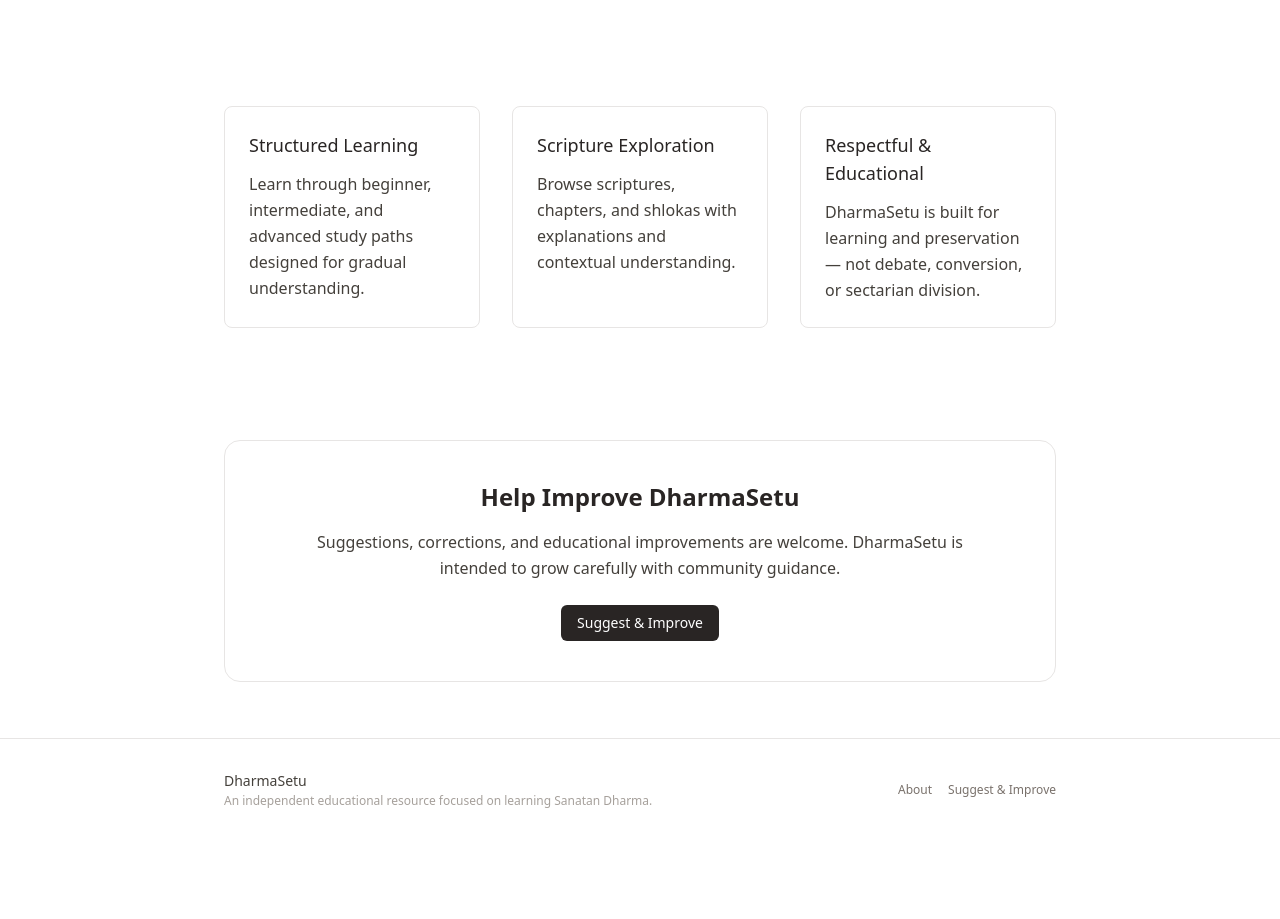
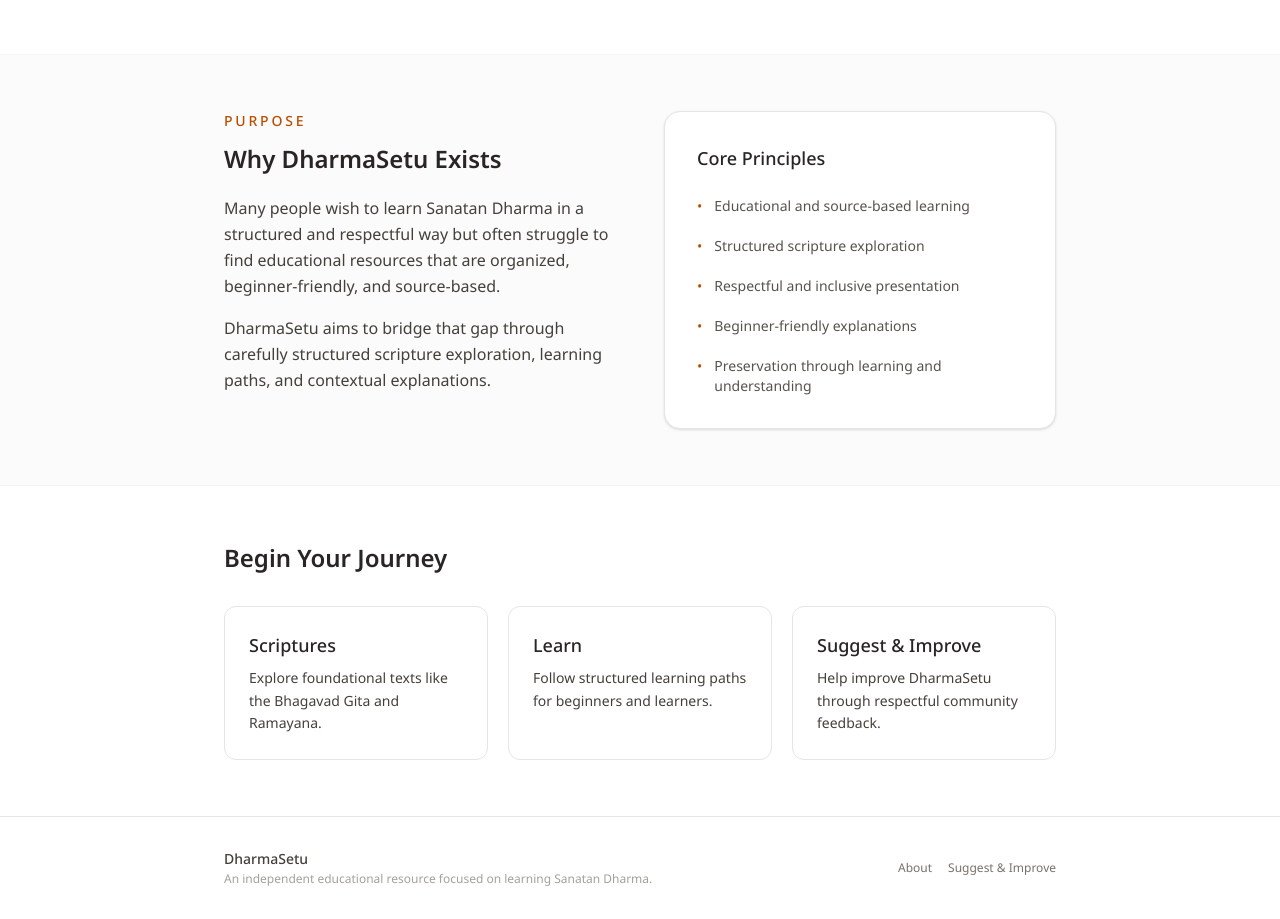
Before and after one commit to prathameshrjagtap/dharmasetu, a Next.js app: page / in a window 1280 px wide. Shown: the part 461-1380 px from the top of the page. Before the commit the page ends 1302 px from the top, so only its background shows below. Built offline with nearby package versions, Linux system fonts and the light colour scheme.

Commit message:
Added Bhagvad Gita Chapter 5

```diff
--- a/app/globals.css
+++ b/app/globals.css
@@ -1,5 +1,9 @@
 @import "tailwindcss";
 
+:root {
+  --font-sans: sans-serif;
+  --font-devanagari: sans-serif;
+}
 html {
   scroll-behavior: smooth;
 }
@@ -7,4 +11,9 @@ html {
 body {
   margin: 0;
   padding: 0;
+  font-family: var(--font-sans);
 }
+
+.sanskrit-text {
+  font-family: var(--font-devanagari);
+}
--- a/app/layout.tsx
+++ b/app/layout.tsx
@@ -1,4 +1,5 @@
 import type { Metadata } from 'next';
+import { Noto_Sans, Noto_Sans_Devanagari } from 'next/font/google';
 
 import './globals.css';
 
@@ -6,6 +7,16 @@ import Navbar from '@/components/layout/Navbar';
 import Footer from '@/components/layout/Footer';
 
 import { SITE } from '@/config/site';
+
+const notoSans = Noto_Sans({
+  subsets: ['latin'],
+  variable: '--font-sans',
+});
+
+const notoSansDevanagari = Noto_Sans_Devanagari({
+  subsets: ['devanagari'],
+  variable: '--font-devanagari',
+});
 
 export const metadata: Metadata = {
   metadataBase: new URL(SITE.baseUrl),
@@ -29,8 +40,11 @@ export default function RootLayout({
   children: React.ReactNode;
 }>) {
   return (
-    <html lang="en">
-      <body className="flex min-h-screen flex-col bg-white text-gray-900 antialiased">
+    <html
+      lang="en"
+      className={`${notoSans.variable} ${notoSansDevanagari.variable}`}
+    >
+      <body className="flex min-h-screen flex-col bg-white text-gray-900 antialiased font-sans">
         <Navbar />
 
         <main className="flex-1">
--- a/app/page.tsx
+++ b/app/page.tsx
@@ -2,9 +2,9 @@ import Link from 'next/link';
 
 import Container from '@/components/layout/Container';
 import SectionWrapper from '@/components/shared/SectionWrapper';
+import Button from '@/components/shared/Button';
 import Heading from '@/components/shared/Heading';
 import Text from '@/components/shared/Text';
-import Button from '@/components/shared/Button';
 
 import { ROUTES } from '@/constants/routes';
 import { SITE } from '@/config/site';
@@ -13,22 +13,27 @@ export default function HomePage() {
   return (
     <>
       {/* Hero Section */}
-      <SectionWrapper className="py-16 sm:py-24">
+      <SectionWrapper className="pt-16 sm:pt-24">
         <Container size="wide">
           <div className="max-w-3xl">
 
-            <p className="mb-3 text-sm font-medium uppercase tracking-wide text-amber-700">
-              Educational • Source-Based • Respectful
+            <p className="text-sm font-medium uppercase tracking-[0.2em] text-amber-700">
+              Educational Platform
             </p>
 
-            <Heading as="h1" className="text-4xl sm:text-5xl leading-tight">
-              Sanatan Dharma — A Way of Life, Not Just a Religion
+            <Heading
+              as="h1"
+              className="mt-4 text-4xl font-bold leading-tight sm:text-5xl"
+            >
+              Sanatan Dharma —
+              <br />
+              A Way of Life, Not Just a Religion
             </Heading>
 
             <Text size="lg" className="mt-6 max-w-2xl">
-              {SITE.name} is an educational platform designed to help learners
-              explore Sanatan Dharma through scriptures, shlokas, structured
-              learning paths, and respectful study.
+              {SITE.name} is a structured educational platform designed to help
+              learners explore scriptures, shlokas, philosophy, and teachings
+              of Sanatan Dharma in an organized and respectful way.
             </Text>
 
             <div className="mt-8 flex flex-wrap gap-4">
@@ -50,36 +55,69 @@ export default function HomePage() {
       </SectionWrapper>
 
       {/* Mission Section */}
-      <SectionWrapper>
+      <SectionWrapper className="bg-stone-50/70 border-y border-stone-100">
         <Container>
 
-          <div className="grid gap-8 md:grid-cols-3">
+          <div className="grid gap-12 lg:grid-cols-2 lg:items-start">
 
-            <div className="rounded-lg border border-stone-200 bg-white p-6">
-              <Heading as="h3">Structured Learning</Heading>
+            <div>
 
-              <Text className="mt-3">
-                Learn through beginner, intermediate, and advanced study paths
-                designed for gradual understanding.
+              <p className="text-sm font-medium uppercase tracking-[0.2em] text-amber-700">
+                Purpose
+              </p>
+
+              <Heading as="h2" className="mt-3">
+                Why DharmaSetu Exists
+              </Heading>
+
+              <Text className="mt-5">
+                Many people wish to learn Sanatan Dharma in a structured and
+                respectful way but often struggle to find educational resources that
+                are organized, beginner-friendly, and source-based.
               </Text>
+
+              <Text className="mt-4">
+                DharmaSetu aims to bridge that gap through carefully structured
+                scripture exploration, learning paths, and contextual explanations.
+              </Text>
+
             </div>
 
-            <div className="rounded-lg border border-stone-200 bg-white p-6">
-              <Heading as="h3">Scripture Exploration</Heading>
+            <div className="rounded-2xl border border-stone-200 bg-white p-8 shadow-sm">
 
-              <Text className="mt-3">
-                Browse scriptures, chapters, and shlokas with explanations and
-                contextual understanding.
-              </Text>
-            </div>
+              <Heading as="h3">
+                Core Principles
+              </Heading>
 
-            <div className="rounded-lg border border-stone-200 bg-white p-6">
-              <Heading as="h3">Respectful & Educational</Heading>
+              <ul className="mt-6 space-y-5 text-sm text-stone-600">
 
-              <Text className="mt-3">
-                DharmaSetu is built for learning and preservation — not debate,
-                conversion, or sectarian division.
-              </Text>
+                <li className="flex gap-3">
+                  <span className="text-amber-700">•</span>
+                  Educational and source-based learning
+                </li>
+
+                <li className="flex gap-3">
+                  <span className="text-amber-700">•</span>
+                  Structured scripture exploration
+                </li>
+
+                <li className="flex gap-3">
+                  <span className="text-amber-700">•</span>
+                  Respectful and inclusive presentation
+                </li>
+
+                <li className="flex gap-3">
+                  <span className="text-amber-700">•</span>
+                  Beginner-friendly explanations
+                </li>
+
+                <li className="flex gap-3">
+                  <span className="text-amber-700">•</span>
+                  Preservation through learning and understanding
+                </li>
+
+              </ul>
+
             </div>
 
           </div>
@@ -87,28 +125,54 @@ export default function HomePage() {
         </Container>
       </SectionWrapper>
 
-      {/* CTA Section */}
+      {/* Quick Navigation */}
       <SectionWrapper>
         <Container>
 
-          <div className="rounded-2xl border border-stone-200 bg-white p-8 sm:p-10 text-center">
+          <Heading as="h2">
+            Begin Your Journey
+          </Heading>
 
-            <Heading as="h2">
-              Help Improve DharmaSetu
-            </Heading>
+          <div className="mt-8 grid gap-5 md:grid-cols-3">
 
-            <Text className="mt-4 max-w-2xl mx-auto">
-              Suggestions, corrections, and educational improvements are welcome.
-              DharmaSetu is intended to grow carefully with community guidance.
-            </Text>
+            <Link
+              href={ROUTES.SCRIPTURES}
+              className="rounded-xl border border-stone-200 bg-white p-6 transition-colors hover:border-stone-300 hover:bg-stone-50"
+            >
+              <Heading as="h3">
+                Scriptures
+              </Heading>
 
-            <div className="mt-6">
-              <Link href={ROUTES.SUGGEST}>
-                <Button>
-                  Suggest & Improve
-                </Button>
-              </Link>
-            </div>
+              <Text size="sm" className="mt-2">
+                Explore foundational texts like the Bhagavad Gita and Ramayana.
+              </Text>
+            </Link>
+
+            <Link
+              href={ROUTES.LEARN}
+              className="rounded-xl border border-stone-200 bg-white p-6 transition-colors hover:border-stone-300 hover:bg-stone-50"
+            >
+              <Heading as="h3">
+                Learn
+              </Heading>
+
+              <Text size="sm" className="mt-2">
+                Follow structured learning paths for beginners and learners.
+              </Text>
+            </Link>
+
+            <Link
+              href={ROUTES.SUGGEST}
+              className="rounded-xl border border-stone-200 bg-white p-6 transition-colors hover:border-stone-300 hover:bg-stone-50"
+            >
+              <Heading as="h3">
+                Suggest & Improve
+              </Heading>
+
+              <Text size="sm" className="mt-2">
+                Help improve DharmaSetu through respectful community feedback.
+              </Text>
+            </Link>
 
           </div>
 
--- a/components/scripture/ShlokaCard.tsx
+++ b/components/scripture/ShlokaCard.tsx
@@ -16,7 +16,7 @@ export default function ShlokaCard({ shloka }: ShlokaCardProps) {
       {/* Sanskrit */}
       <div>
         <p className="text-sm font-medium text-stone-500 mb-1">Sanskrit</p>
-        <p className="text-base leading-loose text-stone-800 font-serif">
+        <p className="sanskrit-text text-base leading-loose text-stone-800">
           {shloka.sanskrit_text}
         </p>
       </div>
--- a/data/shlokas/shlokas.json
+++ b/data/shlokas/shlokas.json
@@ -18,5 +18,36 @@
     "transliteration": "karmaṇy-evādhikāras te mā phaleṣu kadācana | mā karma-phala-hetur bhūr mā te saṅgo 'stv akarmaṇi ||47||",
     "meaning": "You have a right to perform your prescribed duties, but you are not entitled to the fruits of your actions.",
     "explanation": "This verse teaches Nishkama Karma — performing actions without attachment to outcomes."
+  },
+  {
+    "id": "bg-3-21",
+    "scripture_id": "bhagavad-gita",
+    "chapter_id": "bg-chapter-3",
+    "shloka_number": 21,
+    "sanskrit_text": "यद्यदाचरति श्रेष्ठस्तत्तदेवेतरो जनः । स यत्प्रमाणं कुरुते लोकस्तदनुवर्तते ॥२१॥",
+    "transliteration": "yad yad ācarati śreṣṭhas tat tad evetaro janaḥ | sa yat pramāṇaṁ kurute lokas tad anuvartate ||21||",
+    "meaning": "Whatever a great person does, others follow. Whatever standards they set, the world follows.",
+    "explanation": "Leaders influence society through their actions, making righteous conduct important."
+  },
+  {
+    "id": "bg-4-7",
+    "scripture_id": "bhagavad-gita",
+    "chapter_id": "bg-chapter-4",
+    "shloka_number": 7,
+    "sanskrit_text": "यदा यदा हि धर्मस्य ग्लानिर्भवति भारत । अभ्युत्थानमधर्मस्य तदात्मानं सृजाम्यहम् ॥७॥",
+    "transliteration": "yadā yadā hi dharmasya glānir bhavati bhārata | abhyutthānam adharmasya tadātmānaṁ sṛjāmyaham ||7||",
+    "meaning": "Whenever righteousness declines and unrighteousness rises, I manifest Myself.",
+    "explanation": "Lord Krishna explains the divine purpose of restoring dharma whenever imbalance arises."
+  },
+  {
+    "id": "bg-5-10",
+    "scripture_name": "Bhagavad Gita",
+    "scripture_id": "bhagavad-gita",
+    "chapter_id": "bg-chapter-5",
+    "shloka_number": 10,
+    "sanskrit_text": "ब्रह्मण्याधाय कर्माणि सङ्गं त्यक्त्वा करोति यः । लिप्यते न स पापेन पद्मपत्रमिवाम्भसा ॥१०॥",
+    "transliteration": "brahmaṇy ādhāya karmāṇi saṅgaṁ tyaktvā karoti yaḥ | lipyate na sa pāpena padma-patram ivāmbhasā ||10||",
+    "meaning": "One who performs actions without attachment, offering them to the Divine, remains untouched by sin just as a lotus leaf remains untouched by water.",
+    "explanation": "This verse teaches detached action and spiritual discipline through selfless duty."
   }
 ]
```
Also changed, not shown: data/chapters/chapters.json (+21 -0 lines), 1 other file (tests, documents, lock files or other folders).
